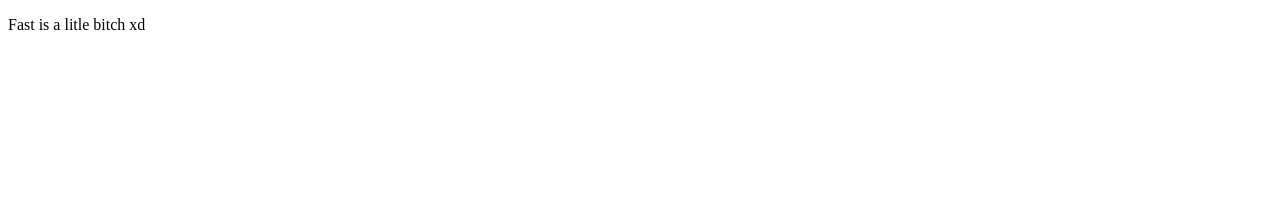
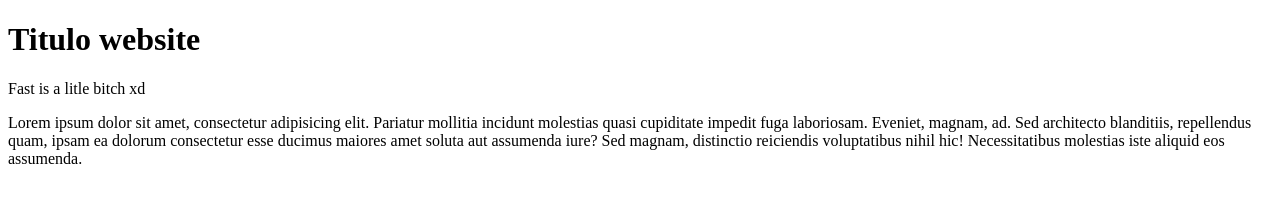
Before and after one commit to alek3y1/proyecto-prueba, a plain HTML site: page index.html in a window 1280 px wide. Drawn offline with Linux system fonts and the light colour scheme.

Commit message:
agregando h1 y parrafo

```diff
--- a/index.html
+++ b/index.html
@@ -5,6 +5,8 @@
     <title>Traineando Github</title>
   </head>
   <body>
+    <h1>Titulo website</h1>
     <p>Fast is a litle bitch xd</p>
+    <p>Lorem ipsum dolor sit amet, consectetur adipisicing elit. Pariatur mollitia incidunt molestias quasi cupiditate impedit fuga laboriosam. Eveniet, magnam, ad. Sed architecto blanditiis, repellendus quam, ipsam ea dolorum consectetur esse ducimus maiores amet soluta aut assumenda iure? Sed magnam, distinctio reiciendis voluptatibus nihil hic! Necessitatibus molestias iste aliquid eos assumenda.</p>
   </body>
 </html>
```
